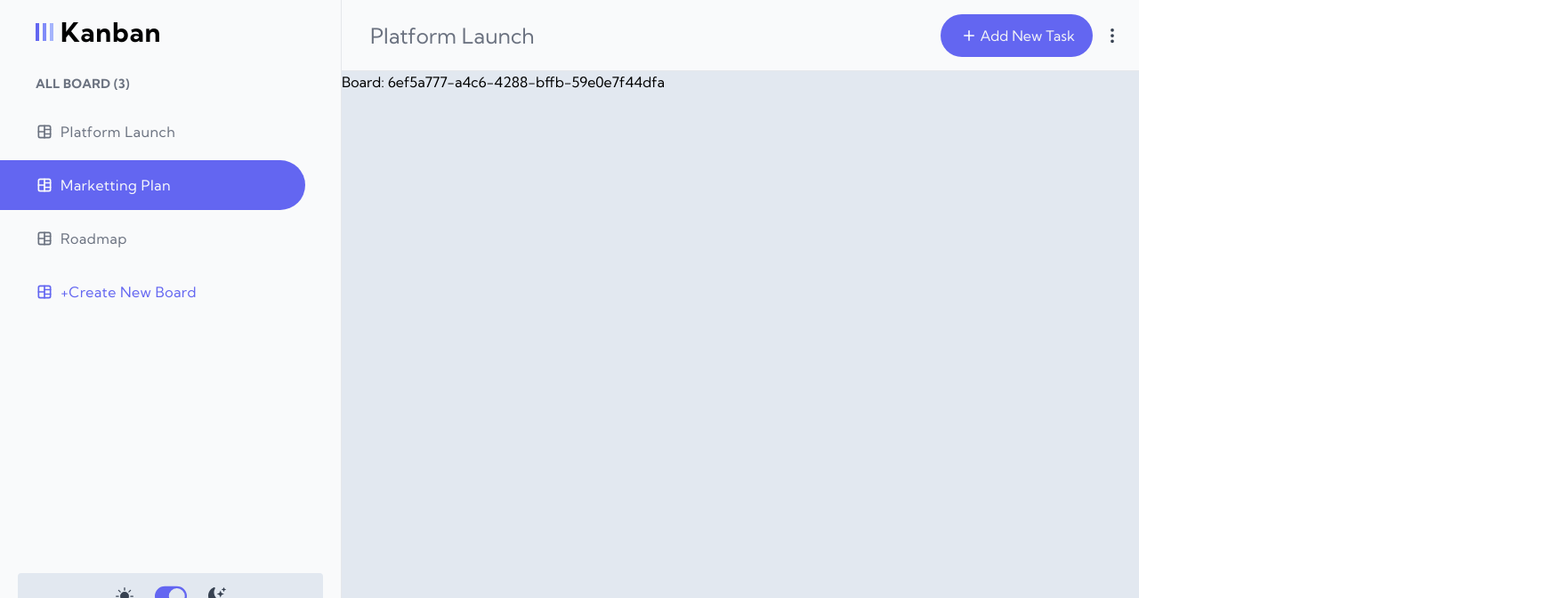
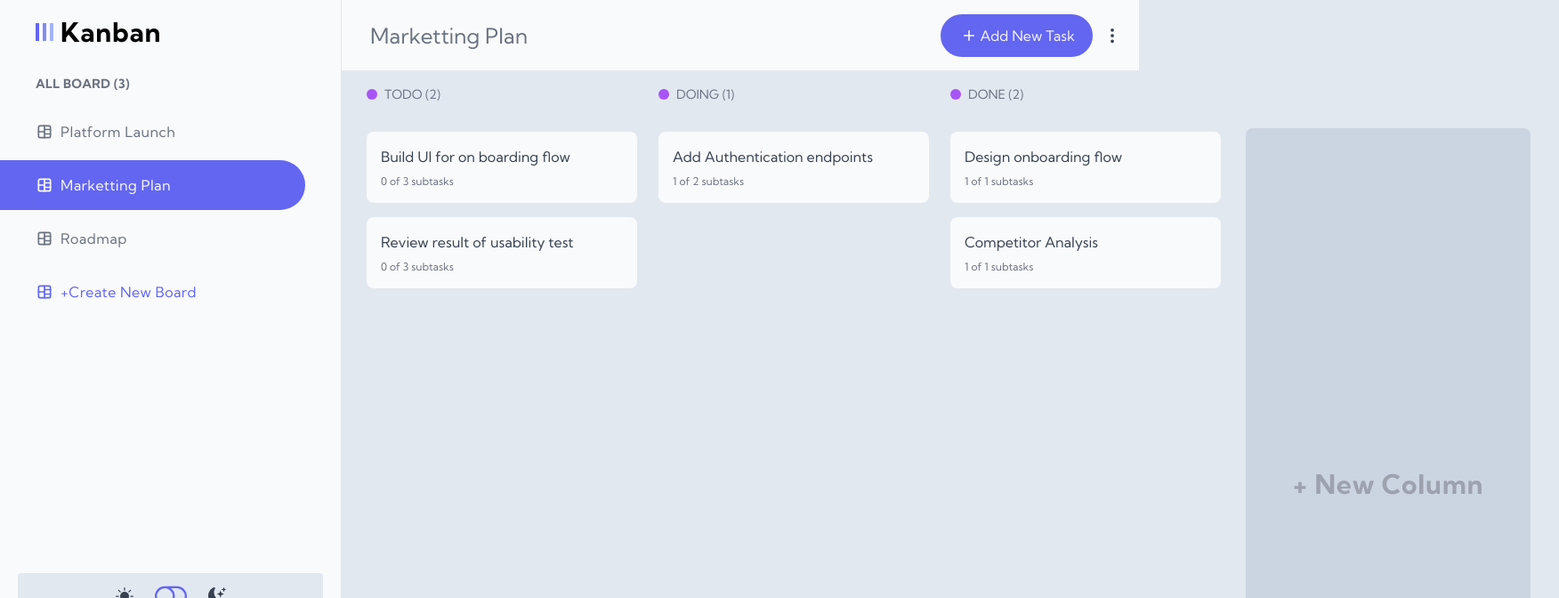
Before and after one commit to hbbolaji/kanban, a React (Create React App) app: page /6ef5a777-a4c6-4288-bffb-59e0e7f44dfa in a window 1280 px wide. Shown: the top 672 px of the page at 89% size, 1752 px wide, since content can reach past the window. Built offline with nearby package versions, Linux system fonts and the light colour scheme.

Commit message:
board and task components added

```diff
--- a/src/App.tsx
+++ b/src/App.tsx
@@ -55,10 +55,12 @@ function App() {
 
         {/* Board Section */}
         <div className="mt-16 md:mt-20">
-          <Routes>
-            <Route path="/" element={<Home />} />
-            <Route path="/:id" element={<Board />} />
-          </Routes>
+          <div className="overflow-x-auto">
+            <Routes>
+              <Route path="/" element={<Home />} />
+              <Route path="/:id" element={<Board />} />
+            </Routes>
+          </div>
         </div>
       </main>
     </div>
--- /dev/null
+++ b/src/components/Column.tsx
@@ -0,0 +1,30 @@
+import React from "react";
+import { TaskType } from "../context/boardContext";
+import Task from "./Task";
+
+interface Props {
+  tasks: TaskType[];
+  status: string;
+}
+
+const Column: React.FC<Props> = ({ tasks, status }) => {
+  return (
+    <div className="w-80 space-y-6">
+      <div className="flex items-center space-x-2 px-2">
+        <div className={`w-3 h-3 rounded-full bg-purple-500`}></div>
+        <p className="text-gray-500 dark:text-gray-300 uppercase text-sm">
+          {status} ({tasks.length})
+        </p>
+      </div>
+      <div>
+        {tasks.map((task: TaskType) => (
+          <div key={task.taskId} className="p-2">
+            <Task task={task} />
+          </div>
+        ))}
+      </div>
+    </div>
+  );
+};
+
+export default Column;
--- a/src/components/Header.tsx
+++ b/src/components/Header.tsx
@@ -1,6 +1,8 @@
-import React from "react";
+import React, { useContext } from "react";
 import { BsThreeDotsVertical, BsPlus } from "react-icons/bs";
 import LogoIcon from "./LogoIcon";
+import { useLocation } from "react-router-dom";
+import { BoardContext } from "../context/boardContext";
 
 interface Props {
   sidebar: boolean;
@@ -13,6 +15,9 @@ const Header: React.FC<Props> = ({
   openSidebar,
   openMobileSidebar,
 }) => {
+  const { pathname } = useLocation();
+  const id = pathname.replace("/", "");
+  const { boards } = useContext(BoardContext);
   return (
     <div className="h-16 md:h-20 flex items-center justify-between px-5 relative">
       <div className="flex items-center space-x-3">
@@ -23,7 +28,7 @@ const Header: React.FC<Props> = ({
           <LogoIcon />
         </div>
         <h2 className="text-gray-500 dark:text-gray-200 text-xl font-medium md:text-2xl">
-          Platform Launch
+          {boards.find((board) => board.id === id)?.title}
         </h2>
       </div>
       <div className="flex items-center space-x-3">
--- a/src/components/Sidebar.tsx
+++ b/src/components/Sidebar.tsx
@@ -77,9 +77,9 @@ const Sidebar: React.FC<Props> = ({ closeSidebar, closeMobileSidebar }) => {
             <BsFillSunFill className="text-base md:text-xl text-gray-700 dark:text-gray-400" />
             <div className="cursor-pointer" onClick={toggleTheme}>
               {dark ? (
+                <BsToggleOn className="text-2xl md:text-4xl text-indigo-500" />
+              ) : (
                 <BsToggleOff className="text-2xl md:text-4xl text-indigo-500" />
-              ) : (
-                <BsToggleOn className="text-2xl md:text-4xl text-indigo-500" />
               )}
             </div>
 
--- /dev/null
+++ b/src/components/Task.tsx
@@ -0,0 +1,20 @@
+import React from "react";
+import { SubtaskType, TaskType } from "../context/boardContext";
+
+interface Props {
+  task: TaskType;
+}
+
+const Task: React.FC<Props> = ({ task }) => {
+  return (
+    <div className="cursor-pointer bg-gray-50 dark:bg-slate-700 p-4 rounded-lg space-y-2">
+      <h3 className="text-gray-700 dark:text-gray-300">{task.title}</h3>
+      <p className="text-xs text-gray-500 dark:text-gray-300">
+        {task.subtasks.filter((sub: SubtaskType) => sub.done === true).length}{" "}
+        of {task.subtasks.length} subtasks
+      </p>
+    </div>
+  );
+};
+
+export default Task;
--- a/src/pages/Board.tsx
+++ b/src/pages/Board.tsx
@@ -1,11 +1,29 @@
-import React from "react";
+import React, { useContext } from "react";
 import { useParams } from "react-router-dom";
+import { BoardContext } from "../context/boardContext";
+import Column from "../components/Column";
 
 const Board = () => {
   const { id } = useParams();
+  const { boards } = useContext(BoardContext);
+  const board = boards.find((board) => board.id === id);
   return (
-    <div>
-      <p>Board: {id}</p>
+    <div className="flex items-start pr-8">
+      <div className="flex p-4">
+        {board?.statuses.map((status: string) => (
+          <div key={status} className="px-1">
+            <Column
+              tasks={board.tasks.filter((task) => task.status === status)}
+              status={status}
+            />
+          </div>
+        ))}
+      </div>
+      <div className="my-16 rounded-lg w-80 bg-slate-300 dark:bg-slate-800 h-screen flex justify-center items-center cursor-pointer">
+        <p className="text-base md:text-3xl font-semibold text-gray-400 dark:text-gray-500 tracking-wide">
+          + New Column
+        </p>
+      </div>
     </div>
   );
 };
```
